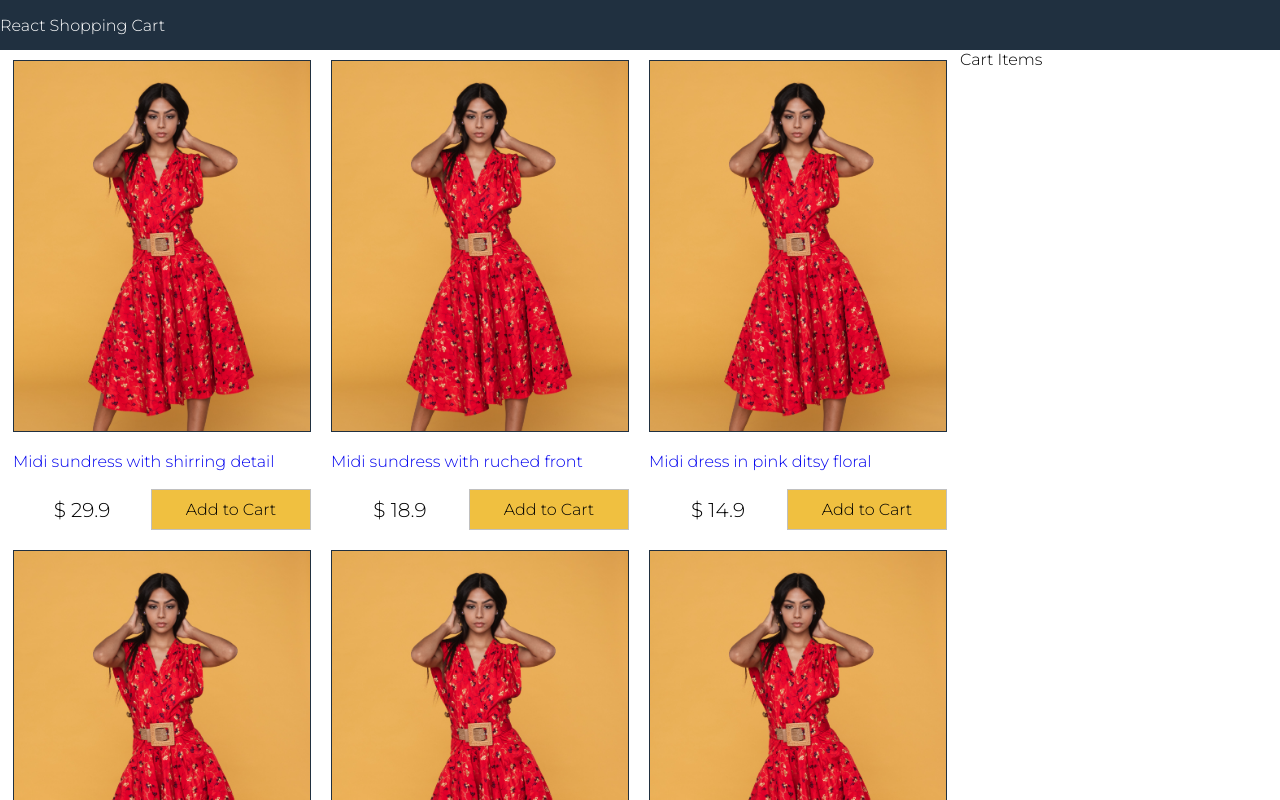
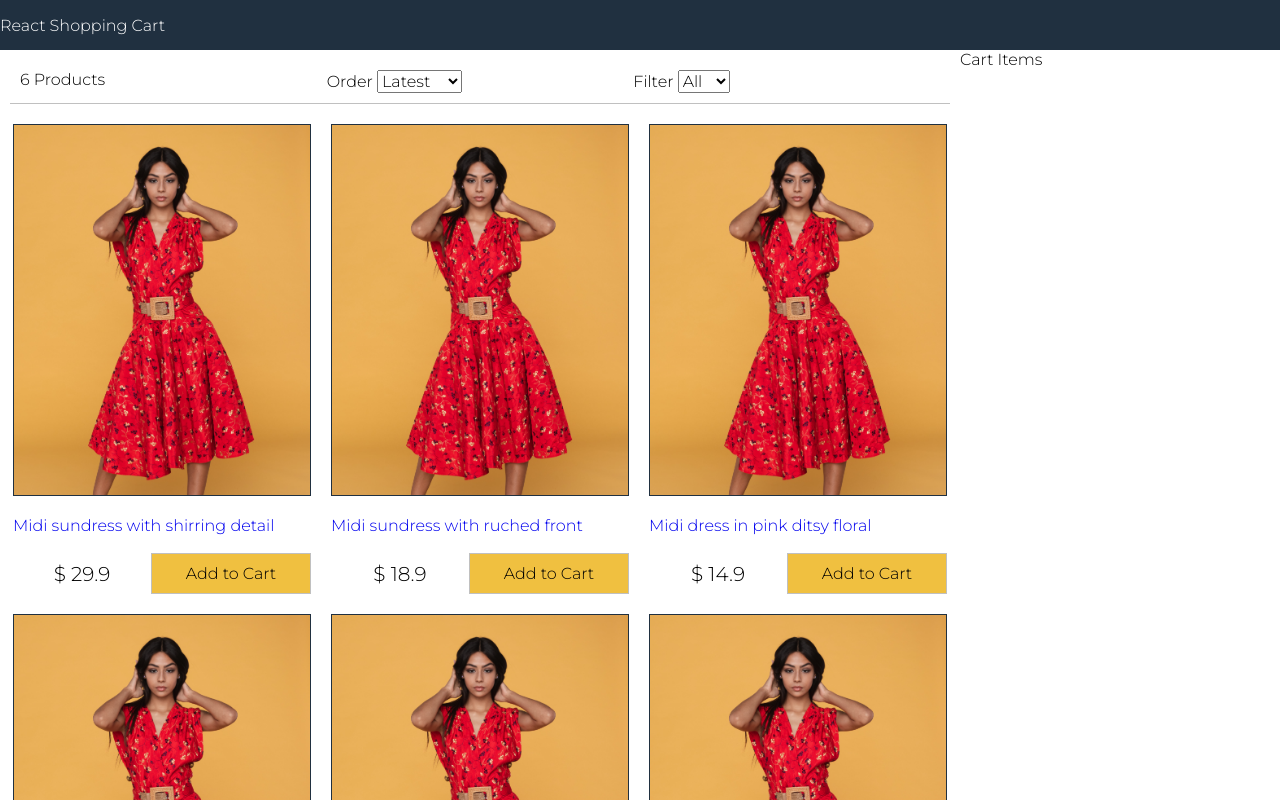
Before and after one commit to TejasGhanwat/ecommerce-react-shopping-cart, a React (Create React App) app: page / in a window 1280 px wide. Shown: the top 800 px of the page. Built offline with nearby package versions, Linux system fonts and the light colour scheme.

Commit message:
sort and filter implemented

```diff
--- a/src/App.js
+++ b/src/App.js
@@ -2,6 +2,7 @@
 import React from "react";
 import data from "./data.json";
 import Products from "./components/Products";
+import Filter from "./components/filter";
 
 class App extends React.Component {
   constructor() {
@@ -13,6 +14,41 @@ class App extends React.Component {
     };
   }
 
+  sortProduct = (event) => {
+    const sort = event.target.value;
+    this.setState((state) => ({
+      sort: sort,
+      products: this.state.products
+        .slice()
+        .sort((a, b) =>
+          sort === "lowest"
+            ? a.price > b.price
+              ? 1
+              : -1
+            : sort === "highest"
+            ? a.price < b.price
+              ? 1
+              : -1
+            : a.id < b.id
+            ? 1
+            : -1
+        ),
+    }));
+  };
+
+  filterProduct = (event) => {
+    if (event.target.value === "") {
+      this.setState({ size: event.target.value, products: data.products });
+    } else {
+      this.setState({
+        size: event.target.value,
+        products: data.products.filter(
+          (product) => product.availableSizes.indexOf(event.target.value) >= 0
+        ),
+      });
+    }
+  };
+
   render() {
     return (
       <div className='grid-container'>
@@ -22,6 +58,13 @@ class App extends React.Component {
         <main>
           <div className='content'>
             <div className='main'>
+              <Filter
+                count={this.state.products.length}
+                size={this.state.size}
+                sort={this.state.sort}
+                filterProduct={this.filterProduct}
+                sortProduct={this.sortProduct}
+              />
               <Products products={this.state.products} />
             </div>
             <div className='sidebar'>Cart Items</div>
--- /dev/null
+++ b/src/components/filter.js
@@ -0,0 +1,31 @@
+import React, { Component } from "react";
+
+export default class Filter extends Component {
+  render() {
+    return (
+      <div className='filter'>
+        <div className='filter-result'>{this.props.count} Products</div>
+        <div className='filter-sort'>
+          Order{" "}
+          <select value={this.props.sort} onChange={this.props.sortProduct}>
+            <option>Latest</option>
+            <option value='lowest'>Lowest</option>
+            <option value='highest'>Highest</option>
+          </select>
+        </div>
+        <div className='filter-size'>
+          Filter{" "}
+          <select value={this.props.size} onChange={this.props.filterProduct}>
+            <option value=''>All</option>
+            <option value='XS'>XS</option>
+            <option value='S'>S</option>
+            <option value='M'>M</option>
+            <option value='L'>L</option>
+            <option value='XL'>XL</option>
+            <option value='XXL'>XXL</option>
+          </select>
+        </div>
+      </div>
+    );
+  }
+}
--- a/src/index.css
+++ b/src/index.css
@@ -139,3 +139,17 @@ header a {
 .button:hover {
   border: 0.1rem #808080 solid;
 }
+
+/* Fliter */
+
+.filter {
+  display: flex;
+  justify-content: space-between;
+  padding: 1rem;
+  margin: 1rem;
+  border-bottom: 0.1rem #c0c0c0 solid;
+}
+
+.filter div {
+  flex: 1;
+}
```
